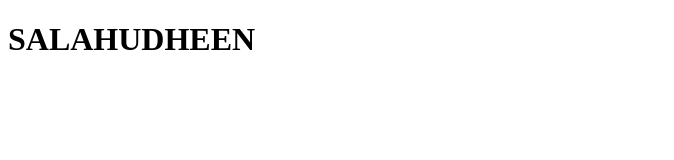
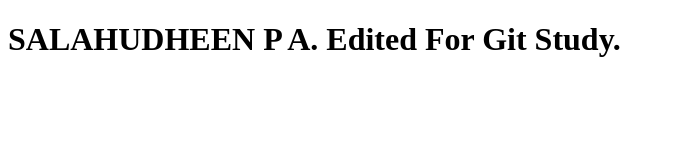
Before and after one commit to salahpa/studygit, a plain HTML site: page index.html in a window 1280 px wide. Shown: the whole page, without its empty margins (0-674 px from the left). Drawn offline with Linux system fonts and the light colour scheme.

Commit message:
added some message

```diff
--- a/index.html
+++ b/index.html
@@ -8,7 +8,7 @@
 </head>
 <body>
     <h1>
-        SALAHUDHEEN
+        SALAHUDHEEN P A. Edited For Git Study.
     </h1>
 </body>
 </html>
```
